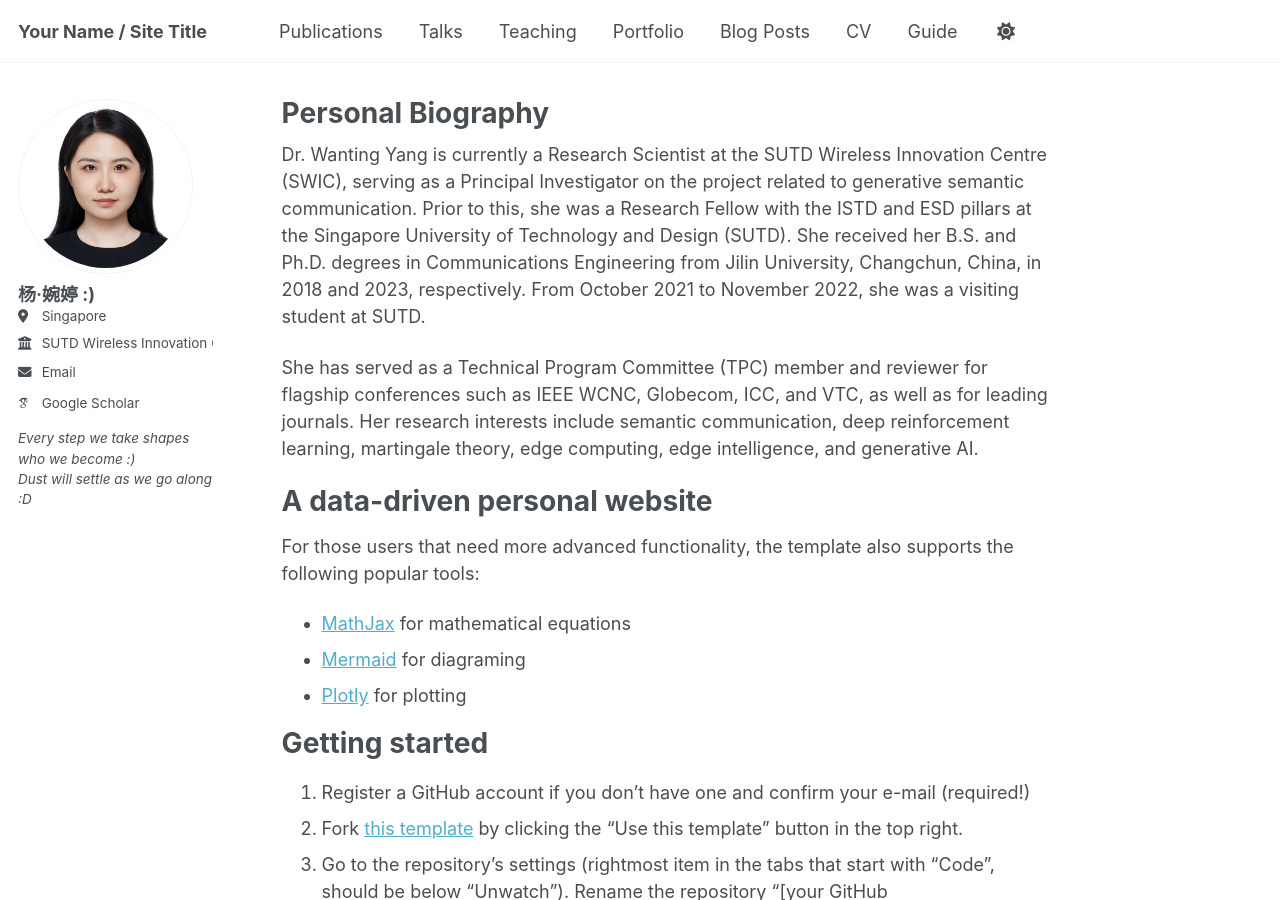
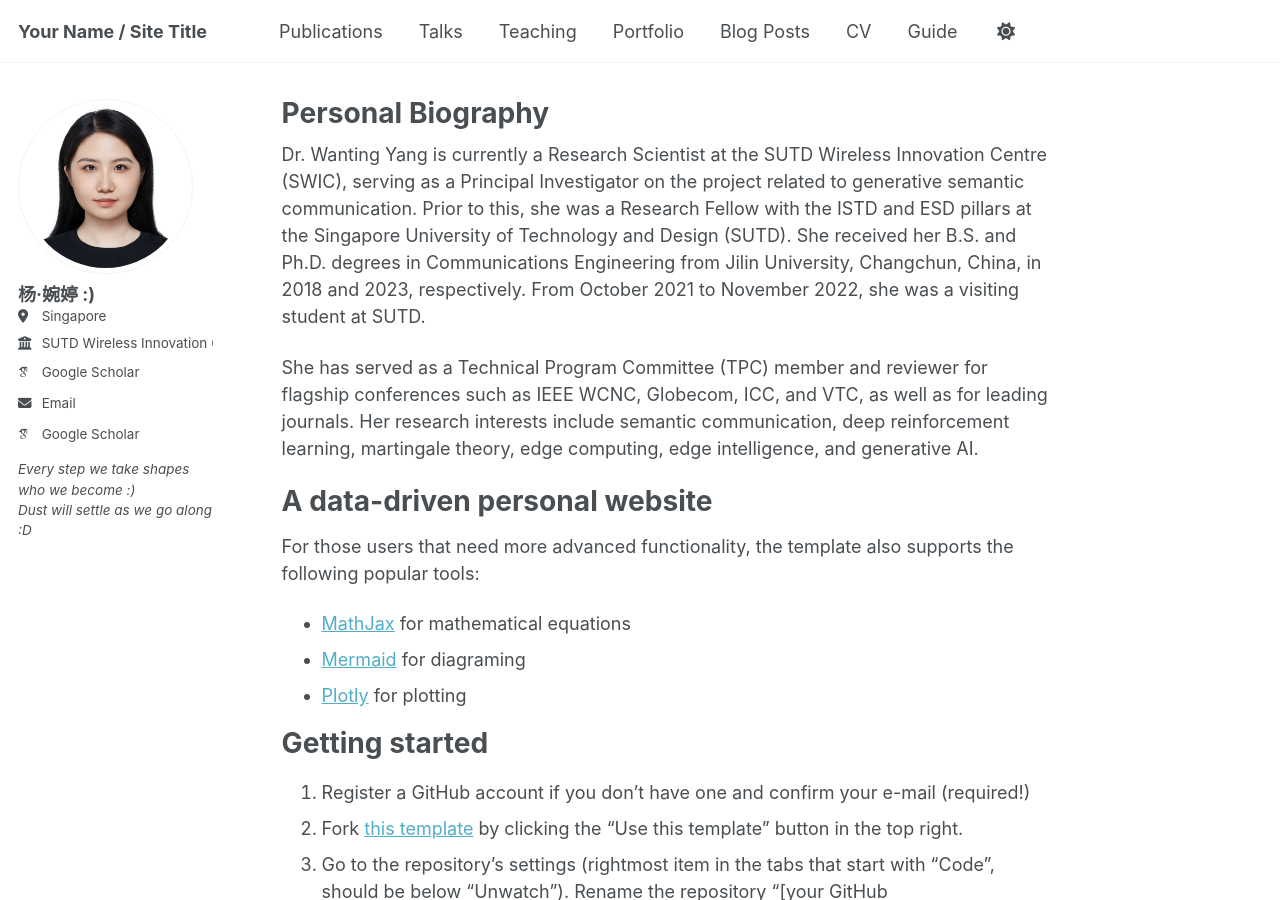
Before and after one commit to wty2011jl/wty2011jl.github.io, a Jekyll site: the page built from _pages/about.md, in a window 1280 px wide and 900 px high. Built offline with Jekyll 4.4.1, drawn with Linux system fonts in a browser that asks for light colours; some web fonts are replaced; a script that is not in the unit is left out.

Commit message:
Update author-profile.html

```diff
--- a/_includes/author-profile.html
+++ b/_includes/author-profile.html
@@ -32,6 +32,9 @@
       {% endif %}
       {% if author.uri %}
         <li><a href="{{ author.uri }}"><i class="fas fa-fw fa-link icon-pad-right" aria-hidden="true"></i>{{ site.data.ui-text[site.locale].website_label | default: "Website" }}</a></li>
+      {% endif %}
+      {% if author.googlescholar %}
+        <li><a href="{{ author.googlescholar }}"><i class="ai ai-google-scholar ai-fw icon-pad-right"></i>Google Scholar</a></li>
       {% endif %}
       {% if author.email %}
         <li><a href="mailto:{{ author.email }}"><i class="fas fa-fw fa-envelope icon-pad-right" aria-hidden="true"></i>{{ site.data.ui-text[site.locale].email_label | default: "Email" }}</a></li>
```
